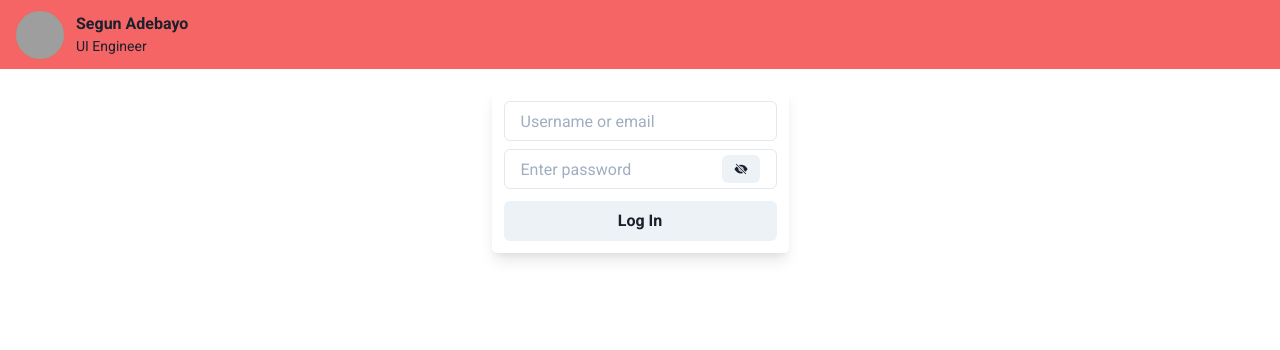
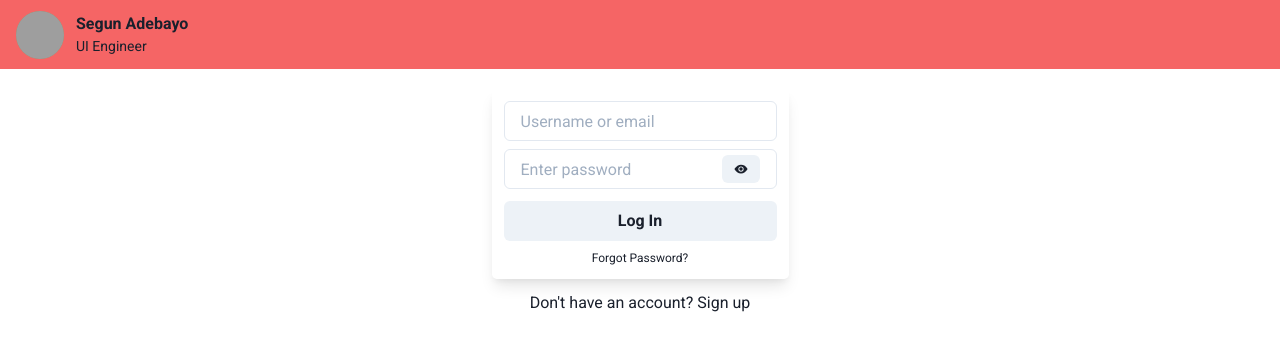
Before and after one commit to RahmanAdhitya/Individual-Project, a React (Create React App) app in the folder individual-project/: page /login in a window 1280 px wide. Shown: the top 350 px of the page. Built offline with nearby package versions, Linux system fonts and the light colour scheme; grey boxes are pictures that could not be loaded.

Commit message:
feat: login page completed

```diff
--- a/individual-project/src/component/PasswordInput/PasswordInput.jsx
+++ /dev/null
@@ -1,21 +0,0 @@
-import React from 'react';
-import { useState } from 'react';
-import { Box, Button, Flex, Input, InputGroup, InputRightElement } from '@chakra-ui/react';
-
-function PasswordInput() {
-  const [show, setShow] = React.useState(false);
-  const handleClick = () => setShow(!show);
-
-  return (
-    <InputGroup size="md">
-      <Input pr="4.5rem" type={show ? 'text' : 'password'} placeholder="Enter password" />
-      <InputRightElement width="4.5rem">
-        <Button h="1.75rem" size="sm" onClick={handleClick}>
-          {show ? 'Hide' : 'Show'}
-        </Button>
-      </InputRightElement>
-    </InputGroup>
-  );
-}
-
-export default PasswordInput;
--- a/individual-project/src/pages/Login.jsx
+++ b/individual-project/src/pages/Login.jsx
@@ -1,23 +1,23 @@
 import React, { useState } from 'react';
-import { Box, Button, Flex, Input, InputGroup, InputRightElement } from '@chakra-ui/react';
+import { Box, Button, Flex, Input, InputGroup, InputRightElement, Text } from '@chakra-ui/react';
 import { Icon } from '@chakra-ui/react';
 import { IoEyeSharp, IoEyeOffSharp } from 'react-icons/io5';
-import PasswordInput from '../component/PasswordInput/PasswordInput';
 
 const Login = () => {
   const [show, setShow] = React.useState(false);
   const handleClick = () => setShow(!show);
-  const Show = <Icon as={IoEyeOffSharp} />;
-  const Hide = <Icon as={IoEyeSharp} />;
+  const Hide = <Icon as={IoEyeOffSharp} />;
+  const Show = <Icon as={IoEyeSharp} />;
 
   return (
-    <Flex mt={5} justifyContent={'center'}>
+    <>
+      <Flex mt={5} justify={'center'}>
         <Box shadow={'lg'} borderRadius={5}>
           <Box margin={3}>
             <Input placeholder="Username or email" />
             <InputGroup mt={2} size="md">
               <Input pr="4.5rem" type={show ? 'text' : 'password'} placeholder="Enter password" />
-            <InputRightElement width="4.5rem">
+              <InputRightElement me={0} width="4.5rem">
                 <Button h="1.75rem" size="sm" onClick={handleClick}>
                   {show ? Hide : Show}
                 </Button>
@@ -26,9 +26,18 @@ const Login = () => {
             <Button mt={3} width={'100%'} justifyContent={'center'}>
               Log In
             </Button>
+            <Box mt={2} textAlign={'center'}>
+              <Text as="" fontSize={'xs'}>
+                Forgot Password?
+              </Text>
+            </Box>
           </Box>
         </Box>
       </Flex>
+      <Box mt={3} mb={3} textAlign={'center'}>
+        <Text>Don't have an account? Sign up</Text>
+      </Box>
+    </>
   );
 };
 
```
Lines whose indentation alone changed are shown as unchanged.
